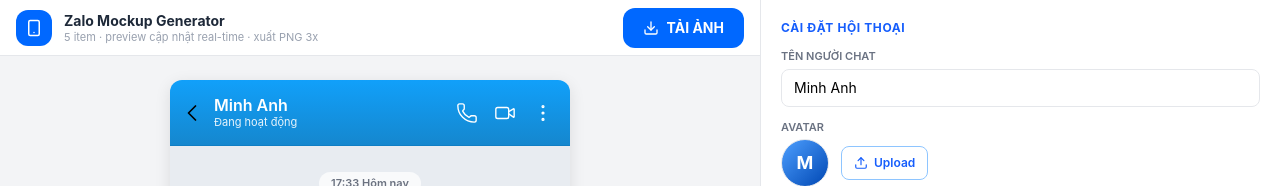
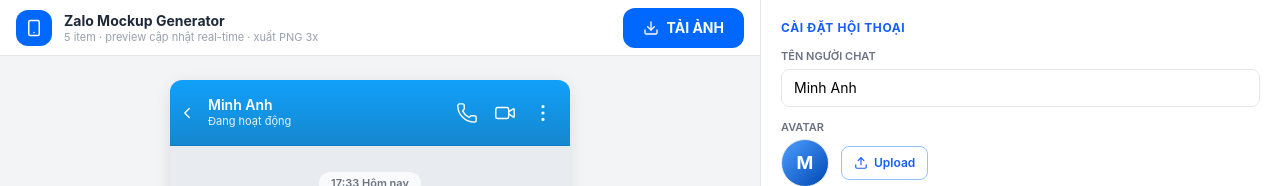
Before and after one commit to thuyht2410/fakezalo, a React (Vite) app: page / in a window 1280 px wide. Shown: the top 186 px of the page. Built offline with nearby package versions, Linux system fonts and the light colour scheme.

Commit message:
ui(header): refine left cluster - thin white back chevron, compact name/presence block

```diff
--- a/src/components/Preview.tsx
+++ b/src/components/Preview.tsx
@@ -503,11 +503,18 @@
           flexShrink: 0,
         }}
       >
-        <ChevronLeft size={28 * scale} strokeWidth={1.5} style={{ marginLeft: -8 * scale, cursor: "pointer" }} />
-        <div style={{ flex: 1, minWidth: 0, marginLeft: -4 * scale }}>
+        {/* Back — chevron trắng nét mảnh, không nền/không vòng tròn, căn giữa dọc header */}
+        <ChevronLeft
+          size={18 * scale}
+          strokeWidth={1.7}
+          color="#fff"
+          style={{ marginLeft: -8 * scale, flexShrink: 0 }}
+        />
+        {/* Khối tên + trạng thái — một khối compact, căn trái, căn giữa dọc */}
+        <div style={{ flex: 1, minWidth: 0, display: "flex", flexDirection: "column", justifyContent: "center" }}>
           <div
             style={{
-              fontSize: 16 * scale,
+              fontSize: 14 * scale,
               fontWeight: 600,
               color: "#fff",
               whiteSpace: "nowrap",
@@ -521,6 +528,7 @@
           <div
             style={{
               fontSize: 11 * scale,
+              fontWeight: 400,
               color: "rgba(255,255,255,0.9)",
               lineHeight: 1.2,
               marginTop: 1 * scale,
```
Also changed, not shown: DEPLOY_CHECK.txt (deleted).
